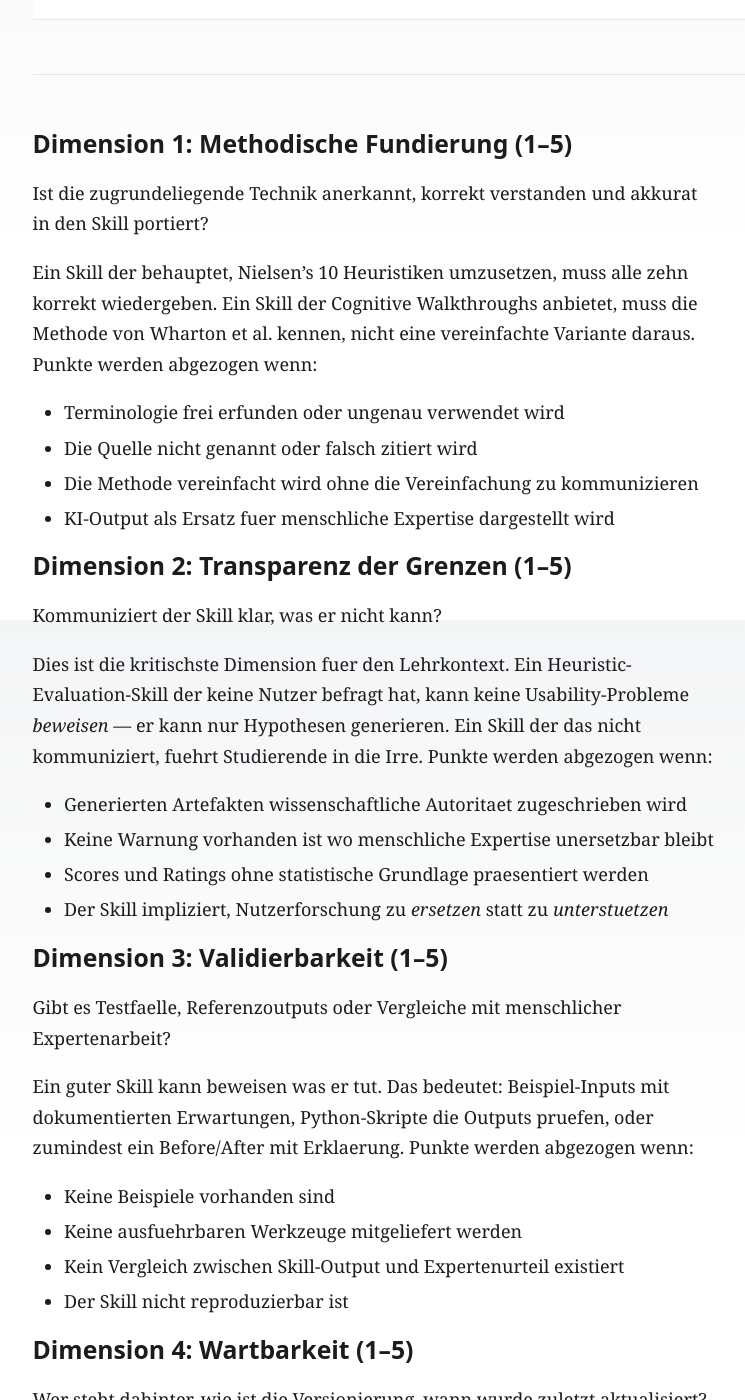
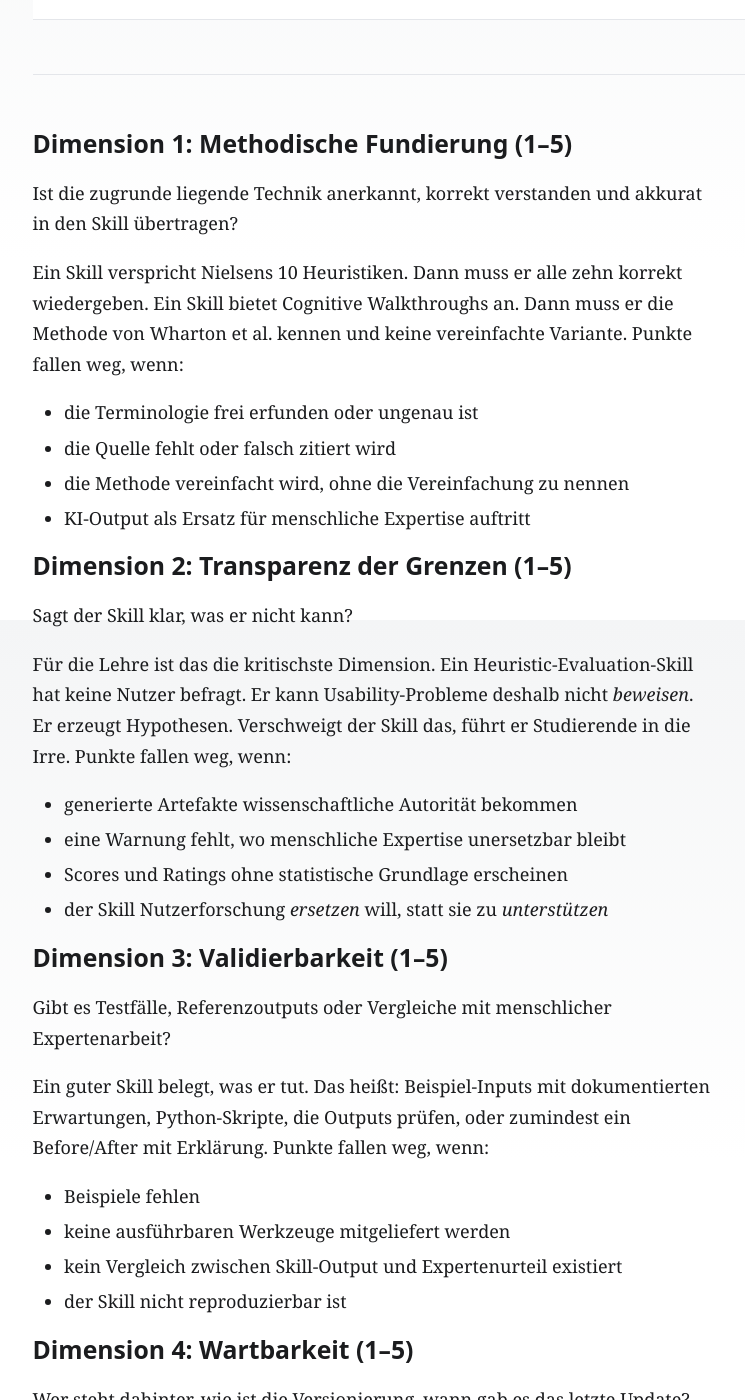
Before and after one commit to Kuchengnom/uxd-skill-audit, a Jekyll site: the page built from methodik.md, in a window 1280 px wide and 1400 px high, scrolled down 1180 px. Shown: the whole window, without its empty margins (249-994 px from the left). Built offline with Jekyll 4.4.1, drawn with Linux system fonts in a browser that asks for light colours; some of the changed text lies outside the part shown.

Commit message:
Restyle Methodik-Seite in Sebastians Schreibstil, Umlaute korrigiert
Co-Authored-By: Claude Sonnet 5.5 <noreply@anthropic.com>
Claude-Session: https://claude.ai/code/session_01FoZpr2siHdHPcuJrMJHmD7

```diff
--- a/methodik.md
+++ b/methodik.md
@@ -14,25 +14,25 @@ example_scores:
     <span class="post-category">Methodik</span>
     <h1 class="post-title">Wie werden Skills bewertet</h1>
     <p style="color: var(--color-text-muted); font-family: var(--font-ui); max-width: 55ch;">
-      Ein Skill der gut klingt, ist kein Skill der gut funktioniert. Dieser Rahmen macht die Unterschiede sichtbar.
+      Ein Skill, der gut klingt, funktioniert nicht automatisch gut. Dieser Rahmen macht die Unterschiede sichtbar.
     </p>
   </div>
 </div>
 
 <div class="post-content container" markdown="1">
 
-Das Skill-Oekosystem fuer Claude wächst schneller als es evaluiert wird. Stars auf GitHub, viral gegangene Tweets und schön formatierte READMEs sagen nichts über die methodische Qualitaet eines Skills aus. Dieser Blog benutzt deshalb vier Dimensionen zur Bewertung.
+Das Skill-Ökosystem für Claude wächst schneller, als jemand es evaluiert. Stars auf GitHub, virale Tweets und schön formatierte READMEs sagen nichts über die methodische Qualität eines Skills. Dieser Blog bewertet deshalb entlang von vier Dimensionen.
 
 ---
 
-## Das Vier-Dimensionen-Modell — Visualisiert
+## Das Vier-Dimensionen-Modell
 
 <div class="scorecard-wrapper">
   <div style="width: 300px; margin: 0 auto;">
     {% include skill-radar.html scores=page.example_scores size="full" %}
   </div>
   <p style="color: var(--color-text-muted); font-family: var(--font-ui); margin-top: var(--space-l); text-align: center; font-size: 0.9rem;">
-    <strong>Beispiel:</strong> Ein Skill mit hoher Wartbarkeit (5), solider Methodik (4) und Validierbarkeit (4), aber schwächerer Transparenz über Grenzen (3).
+    <strong>Beispiel:</strong> Ein Skill mit hoher Wartbarkeit (5), solider Methodik (4) und Validierbarkeit (4). Die Transparenz über Grenzen fällt ab (3).
   </p>
 </div>
 
@@ -40,54 +40,54 @@ Das Skill-Oekosystem fuer Claude wächst schneller als es evaluiert wird. Stars
 
 ## Dimension 1: Methodische Fundierung (1–5)
 
-Ist die zugrundeliegende Technik anerkannt, korrekt verstanden und akkurat in den Skill portiert?
+Ist die zugrunde liegende Technik anerkannt, korrekt verstanden und akkurat in den Skill übertragen?
 
-Ein Skill der behauptet, Nielsen's 10 Heuristiken umzusetzen, muss alle zehn korrekt wiedergeben. Ein Skill der Cognitive Walkthroughs anbietet, muss die Methode von Wharton et al. kennen, nicht eine vereinfachte Variante daraus. Punkte werden abgezogen wenn:
+Ein Skill verspricht Nielsens 10 Heuristiken. Dann muss er alle zehn korrekt wiedergeben. Ein Skill bietet Cognitive Walkthroughs an. Dann muss er die Methode von Wharton et al. kennen und keine vereinfachte Variante. Punkte fallen weg, wenn:
 
-- Terminologie frei erfunden oder ungenau verwendet wird
-- Die Quelle nicht genannt oder falsch zitiert wird
-- Die Methode vereinfacht wird ohne die Vereinfachung zu kommunizieren
-- KI-Output als Ersatz fuer menschliche Expertise dargestellt wird
+- die Terminologie frei erfunden oder ungenau ist
+- die Quelle fehlt oder falsch zitiert wird
+- die Methode vereinfacht wird, ohne die Vereinfachung zu nennen
+- KI-Output als Ersatz für menschliche Expertise auftritt
 
 ## Dimension 2: Transparenz der Grenzen (1–5)
 
-Kommuniziert der Skill klar, was er nicht kann?
+Sagt der Skill klar, was er nicht kann?
 
-Dies ist die kritischste Dimension fuer den Lehrkontext. Ein Heuristic-Evaluation-Skill der keine Nutzer befragt hat, kann keine Usability-Probleme *beweisen* — er kann nur Hypothesen generieren. Ein Skill der das nicht kommuniziert, fuehrt Studierende in die Irre. Punkte werden abgezogen wenn:
+Für die Lehre ist das die kritischste Dimension. Ein Heuristic-Evaluation-Skill hat keine Nutzer befragt. Er kann Usability-Probleme deshalb nicht *beweisen*. Er erzeugt Hypothesen. Verschweigt der Skill das, führt er Studierende in die Irre. Punkte fallen weg, wenn:
 
-- Generierten Artefakten wissenschaftliche Autoritaet zugeschrieben wird
-- Keine Warnung vorhanden ist wo menschliche Expertise unersetzbar bleibt
-- Scores und Ratings ohne statistische Grundlage praesentiert werden
-- Der Skill impliziert, Nutzerforschung zu *ersetzen* statt zu *unterstuetzen*
+- generierte Artefakte wissenschaftliche Autorität bekommen
+- eine Warnung fehlt, wo menschliche Expertise unersetzbar bleibt
+- Scores und Ratings ohne statistische Grundlage erscheinen
+- der Skill Nutzerforschung *ersetzen* will, statt sie zu *unterstützen*
 
 ## Dimension 3: Validierbarkeit (1–5)
 
-Gibt es Testfaelle, Referenzoutputs oder Vergleiche mit menschlicher Expertenarbeit?
+Gibt es Testfälle, Referenzoutputs oder Vergleiche mit menschlicher Expertenarbeit?
 
-Ein guter Skill kann beweisen was er tut. Das bedeutet: Beispiel-Inputs mit dokumentierten Erwartungen, Python-Skripte die Outputs pruefen, oder zumindest ein Before/After mit Erklaerung. Punkte werden abgezogen wenn:
+Ein guter Skill belegt, was er tut. Das heißt: Beispiel-Inputs mit dokumentierten Erwartungen, Python-Skripte, die Outputs prüfen, oder zumindest ein Before/After mit Erklärung. Punkte fallen weg, wenn:
 
-- Keine Beispiele vorhanden sind
-- Keine ausfuehrbaren Werkzeuge mitgeliefert werden
-- Kein Vergleich zwischen Skill-Output und Expertenurteil existiert
-- Der Skill nicht reproduzierbar ist
+- Beispiele fehlen
+- keine ausführbaren Werkzeuge mitgeliefert werden
+- kein Vergleich zwischen Skill-Output und Expertenurteil existiert
+- der Skill nicht reproduzierbar ist
 
 ## Dimension 4: Wartbarkeit (1–5)
 
-Wer steht dahinter, wie ist die Versionierung, wann wurde zuletzt aktualisiert?
+Wer steht dahinter, wie ist die Versionierung, wann gab es das letzte Update?
 
-Ein archivierter Skill, ein anonymer Maintainer oder eine fehlende Lizenz sind Warnsignale. Punkte werden abgezogen wenn:
+Ein archivierter Skill, ein anonymer Maintainer oder eine fehlende Lizenz sind Warnsignale. Punkte fallen weg, wenn:
 
-- Das Repository seit mehr als 6 Monaten nicht aktualisiert wurde
-- Keine Lizenz vorhanden ist
-- Ein einziger Maintainer ohne Nachfolger existiert
-- Issues und Pull Requests ignoriert werden
+- das Repository seit mehr als 6 Monaten keine Änderung bekam
+- eine Lizenz fehlt
+- ein einziger Maintainer ohne Nachfolger übrig bleibt
+- Issues und Pull Requests liegen bleiben
 
 ---
 
 ## Wie man diese Bewertung liest
 
-Keine Dimension ist wichtiger als die anderen — aber die Kombination entscheidet. Ein Skill mit hoher Wartbarkeit und niedriger methodischer Fundierung ist gepflegter Unsinn. Ein Skill mit hoher Fundierung und keiner Validierbarkeit ist unueberprüfbare Theorie.
+Keine Dimension wiegt mehr als die anderen. Die Kombination entscheidet. Hohe Wartbarkeit bei niedriger methodischer Fundierung ergibt gepflegten Unsinn. Hohe Fundierung ohne Validierbarkeit bleibt unüberprüfbare Theorie.
 
-Die Bewertungen auf diesem Blog sind Momentaufnahmen zum angegebenen Datum. Skills aendern sich, und wir aktualisieren wo moeglich.
+Die Bewertungen sind Momentaufnahmen zum angegebenen Datum. Skills ändern sich. Ich aktualisiere, wo es geht.
 
 </div>
```
